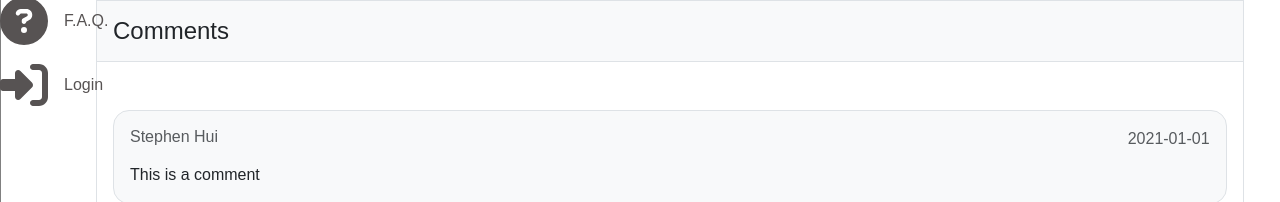
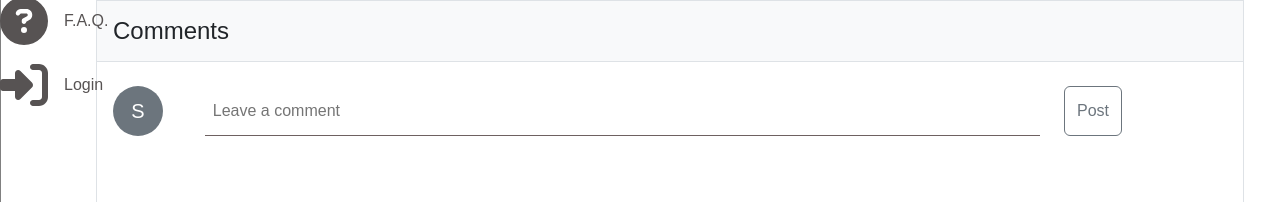
Before and after one commit to WorkNicolas/WebApplicationDevelopment-Frontend, a React (Create React App) app: page /ticketinfo/1 in a window 1280 px wide. Shown: the part 268-470 px from the top of the page. Built offline with nearby package versions, Linux system fonts and the light colour scheme; no server answers.

Commit message:
add input comment

```diff
--- /dev/null
+++ b/src/components/Ticket/Avatar.js
@@ -0,0 +1,12 @@
+const Avatar = ({ username }) => {
+  return (
+    <div
+      className="rounded-circle bg-secondary text-white d-flex justify-content-center align-items-center"
+      style={{ width: "50px", height: "50px", fontSize: "20px" }}
+    >
+      {username.charAt(0)}
+    </div>
+  );
+};
+
+export default Avatar;
--- a/src/components/Ticket/TicketInfo.js
+++ b/src/components/Ticket/TicketInfo.js
@@ -1,26 +1,27 @@
 import React, { useState, useEffect } from "react";
 import { useParams } from "react-router-dom";
 import CommentBox from "./CommentBox";
+import Avatar from "./Avatar";
 
 const TicketInfo = () => {
   const { id } = useParams();
-
+  const [newComment, setNewComment] = useState("");
   const [ticket, setTicket] = useState(null);
   const [comments, setComments] = useState([
     {
       username: "Stephen Hui",
       comment: "This is a comment",
-        createdAt: "2021-01-01"
+      createdAt: "2021-01-01",
     },
     {
       username: "Stephen Hui",
       comment: "This is a comment",
-        createdAt: "2021-01-01"
+      createdAt: "2021-01-01",
     },
     {
       username: "Stephen Hui",
       comment: "This is a comment",
-        createdAt: "2021-01-01"
+      createdAt: "2021-01-01",
     },
   ]);
 
@@ -67,6 +68,17 @@ const TicketInfo = () => {
         <span className="p-3 border-bottom bg-light text-md h4">
           {"Comments"}
         </span>
+        <div className="p-3 d-flex gap-4 w-100 mb-4 ">
+          <Avatar username={"Stephen"} />
+          <input
+            type="text"
+            placeholder="Leave a comment"
+            className="w-75 p-2"
+            value={newComment}
+            onChange={(e) => setNewComment(e.target.value)}
+          />
+          <button className="btn btn-outline-secondary">Post</button>
+        </div>
         <div className="p-3 d-flex flex-column gap-4 my-4">
           {comments.map((comment, index) => (
             <CommentBox
```
Lines whose indentation alone changed are shown as unchanged.
